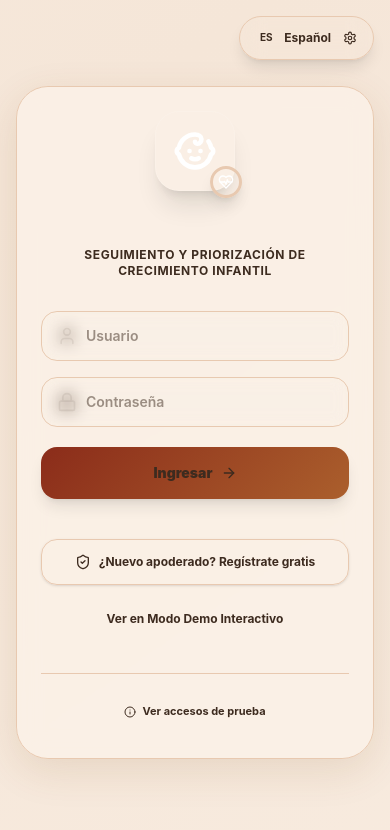
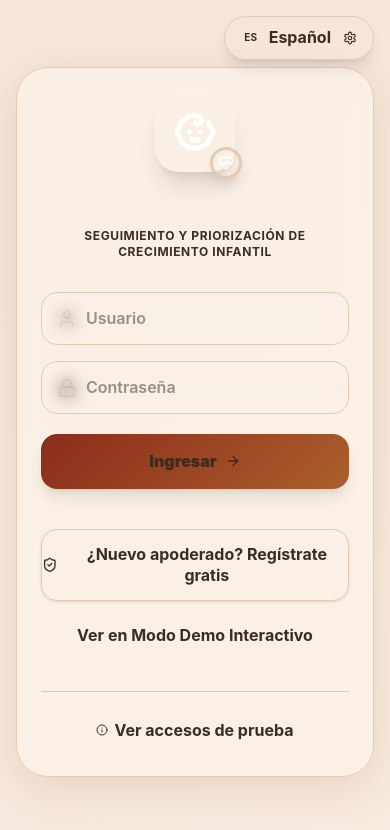
Before and after one commit to luzylay/NutriCRED-PWA, a React (Vite) app: page / in a window 390 px wide. Shown: the top 830 px of the page. Built offline with nearby package versions, Linux system fonts and the light colour scheme.

Commit message:
style: enforce mobile-first responsive rules (16px base text, 44px touch targets, 320px-1280px grid/flexbox breakpoints)

```diff
--- a/src/styles/theme.css
+++ b/src/styles/theme.css
@@ -610,6 +610,77 @@ html.text-scale-xlarge {
   }
 }
 
+/* ─── MOBILE-FIRST RESPONSIVE & TOUCH ACCESSIBILITY ──────────────────────── */
+html {
+  font-size: 16px;
+  -webkit-text-size-adjust: 100%;
+  box-sizing: border-box;
+}
+
+*, *:before, *:after {
+  box-sizing: inherit;
+}
+
+body {
+  font-size: 1rem; /* 16px base text */
+  line-height: 1.5;
+}
+
+/* Touch targets min-height 44px for accessibility and mobile ergonomics */
+input, select, textarea, button, .btn {
+  font-size: 1rem; /* 16px to prevent mobile browser auto-zoom */
+}
+
+button, input[type="button"], input[type="submit"], input[type="reset"] {
+  min-height: 44px;
+  touch-action: manipulation;
+}
+
+/* Image optimization constraint (< 200KB asset loading) */
+img, svg, canvas, video {
+  max-width: 100%;
+  height: auto;
+}
+
+/* Responsive Breakpoints & Flexbox / Grid Utilities (320px to 1280px) */
+@media (min-width: 320px) {
+  .container-responsive {
+    width: 100%;
+    padding-left: 1rem;
+    padding-right: 1rem;
+    margin-left: auto;
+    margin-right: auto;
+  }
+}
+
+@media (min-width: 640px) {
+  .container-responsive {
+    max-width: 640px;
+  }
+}
+
+@media (min-width: 768px) {
+  .container-responsive {
+    max-width: 768px;
+    padding-left: 1.5rem;
+    padding-right: 1.5rem;
+  }
+}
+
+@media (min-width: 1024px) {
+  .container-responsive {
+    max-width: 1024px;
+  }
+}
+
+@media (min-width: 1280px) {
+  .container-responsive {
+    max-width: 1280px;
+    padding-left: 2rem;
+    padding-right: 2rem;
+  }
+}
+
 /* ─── MOTION PREFERENCES ─────────────────────────────────────────────────── */
 /* Disable heavy animations on devices that prefer reduced motion */
 @media (prefers-reduced-motion: reduce) {
```
